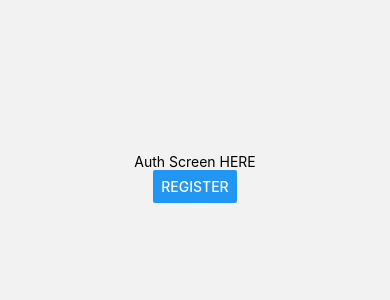
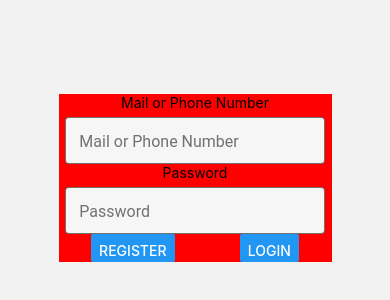
Before and after one commit to halil-seran/cncnova, a React Native app: screen /MainScreen in a window 390 px wide. Shown: the part 244-544 px from the top of the page. Built offline with nearby package versions, Linux system fonts and the light colour scheme.

Commit message:
AuthScreen

```diff
--- a/src/Screens/AccountScreen/AuthScreen.js
+++ b/src/Screens/AccountScreen/AuthScreen.js
@@ -1,13 +1,53 @@
 import React from "react";
-import { View, Text, Button } from "react-native";
+import { View, Text, Button, StyleSheet } from "react-native";
+import { TextInput } from "react-native-paper";
 
 export const AuthScreen = ({ navigation }) => {
-    return (
-        <View style={{ flex: 1, justifyContent: 'center', alignItems: 'center' }}>
-            <Text>
-                Auth Screen HERE
-            </Text>
-            <Button title="Register" onPress={() => navigation.navigate('RegisterScreen')} />
+  return (
+    <View style={styles.screen}>
+      <View style={styles.container}>
+        <Text>Mail or Phone Number</Text>
+        <TextInput
+          style={styles.inputContainer}
+          mode="outlined"
+          label="Mail or Phone Number"
+          placeholder="Type something"
+          right={<TextInput.Affix text="/100" />}
+        />
+        <Text>Password</Text>
+        <TextInput
+          style={styles.inputContainer}
+          mode="outlined"
+          label="Password"
+          placeholder="Type something"
+          right={<TextInput.Affix text="/100" />}
+        />
+        <View style={{flex:1,flexDirection:"row",justifyContent:"space-around", width:"100%"}} >
+          <Button
+            title="Register"
+            onPress={() => navigation.navigate("RegisterScreen")}
+          />
+          <Button title="Login" onPress={() => null} />
         </View>
-    )
+      </View>
+    </View>
+  );
 };
+
+const styles = StyleSheet.create({
+  screen: {
+    flex: 1,
+    justifyContent: "center",
+    alignItems: "center",
+  },
+  container: {
+    backgroundColor: "red",
+    width: "70%",
+    height: "20%",
+    alignItems: "center",
+  },
+  inputContainer: {
+    width: "95%",
+    height: 45,
+  },
+});
```
